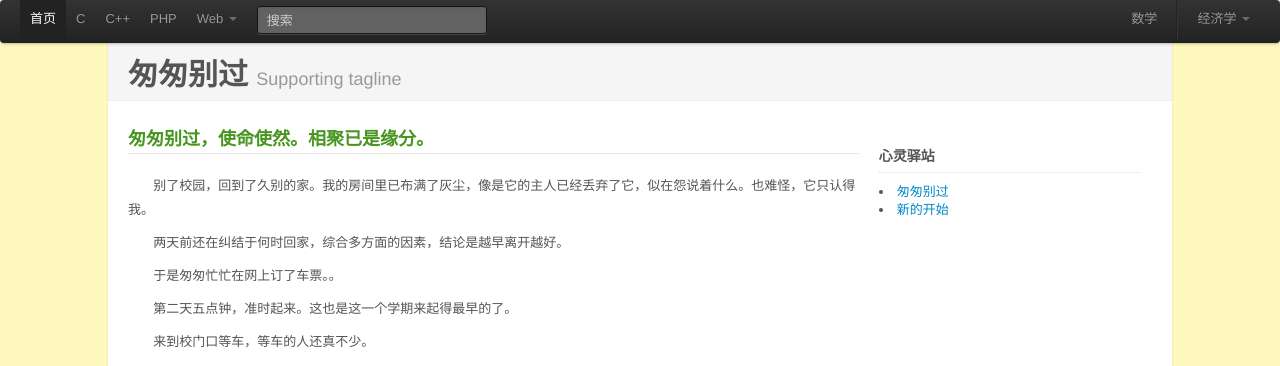
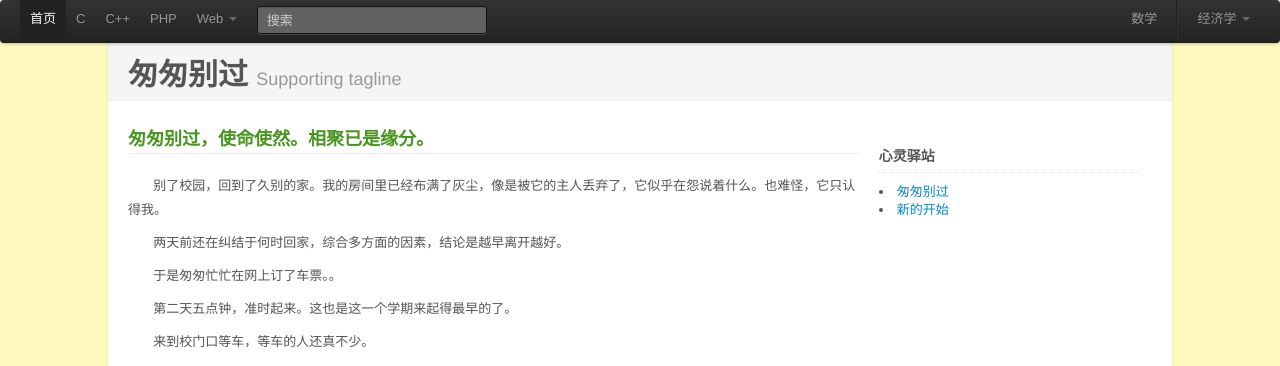
Before and after one commit to luwanlili/luwanlili.github.com, a Jekyll site: the page built from _posts/2013-01-23-匆匆别过.html, in a window 1280 px wide and 992 px high. Shown: the top 366 px of the window. Built offline with Jekyll 4.4.1, drawn with Linux system fonts in a browser that asks for light colours.

Commit message:
modify a post

```diff
--- a/_posts/2013-01-23-匆匆别过.html
+++ b/_posts/2013-01-23-匆匆别过.html
@@ -10,7 +10,7 @@ title: 匆匆别过
 	<div class="v-entry">
 
 		<h2>匆匆别过，使命使然。相聚已是缘分。</h2>
-		<p>&nbsp;&nbsp;&nbsp;&nbsp;&nbsp;&nbsp;&nbsp;别了校园，回到了久别的家。我的房间里已布满了灰尘，像是它的主人已经丢弃了它，似在怨说着什么。也难怪，它只认得我。</p>
+		<p>&nbsp;&nbsp;&nbsp;&nbsp;&nbsp;&nbsp;&nbsp;别了校园，回到了久别的家。我的房间里已经布满了灰尘，像是被它的主人丢弃了，它似乎在怨说着什么。也难怪，它只认得我。</p>
 		<p>&nbsp;&nbsp;&nbsp;&nbsp;&nbsp;&nbsp;&nbsp;两天前还在纠结于何时回家，综合多方面的因素，结论是越早离开越好。</p>
 		<p>&nbsp;&nbsp;&nbsp;&nbsp;&nbsp;&nbsp;&nbsp;于是匆匆忙忙在网上订了车票。。</p>
 		<p>&nbsp;&nbsp;&nbsp;&nbsp;&nbsp;&nbsp;&nbsp;第二天五点钟，准时起来。这也是这一个学期来起得最早的了。</p>
```
